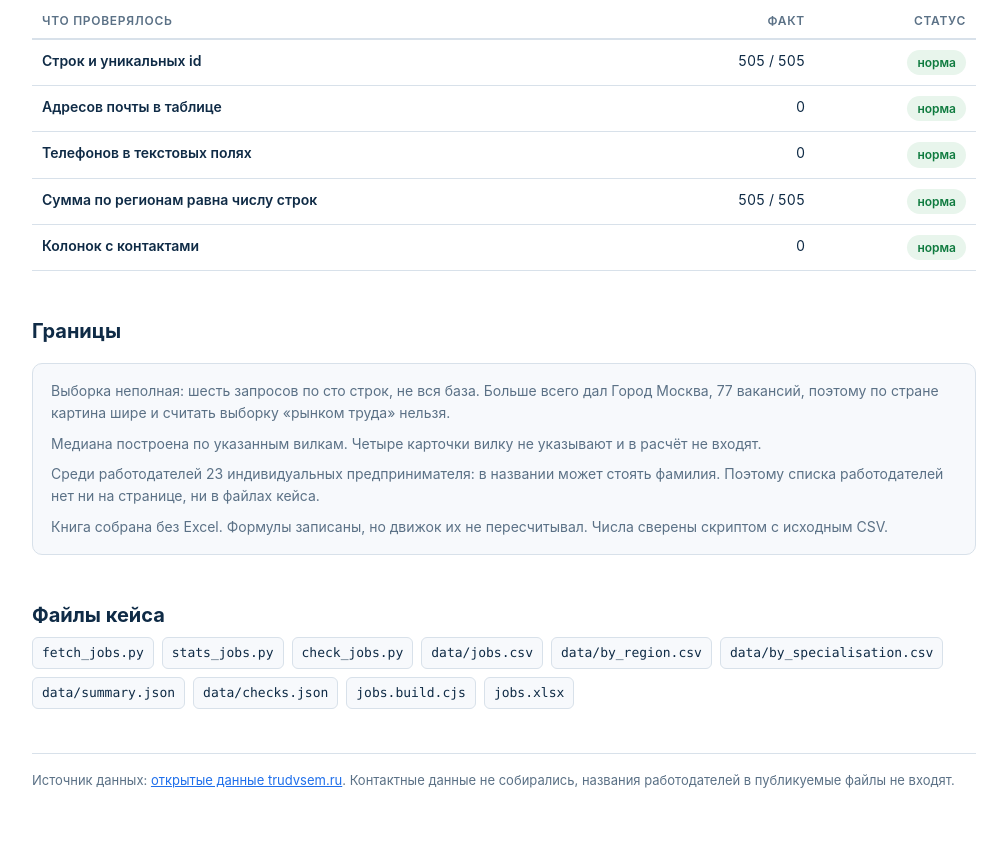
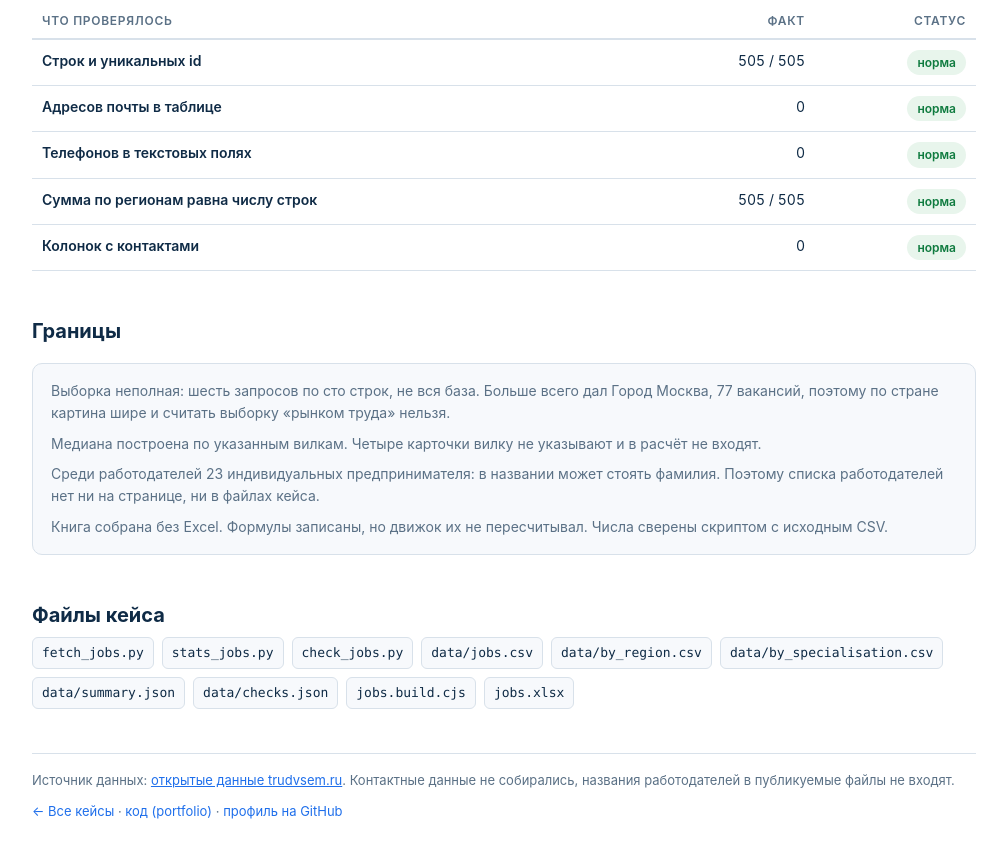
Before and after one commit to basovdanil/portfolio, a plain HTML site: page case-jobs/case-jobs.html in a window 1280 px wide. Shown: the part 2081-2938 px from the top of the page, without its empty margins (136-1143 px from the left). Drawn offline with Linux system fonts and the light colour scheme.

Commit message:
feat: link case pages back to the index and the source repositories

```diff
--- a/case-jobs/case-jobs.html
+++ b/case-jobs/case-jobs.html
@@ -39,6 +39,9 @@ ul.files li{background:var(--soft);border:1px solid var(--line);border-radius:6p
 code{font-family:ui-monospace,SFMono-Regular,Consolas,monospace;font-size:13px}
 a{color:var(--accent)}
 footer{margin-top:44px;padding-top:16px;border-top:1px solid var(--line);font-size:13px;color:var(--muted)}
+p.back{margin:10px 0 0;font-size:13px;color:var(--muted)}
+p.back a{color:var(--accent);text-decoration:none}
+p.back a:hover{text-decoration:underline}
 @media (max-width:760px){.kpis{grid-template-columns:1fr 1fr}h1{font-size:26px}}
 @media (max-width:640px){
 thead{display:none}
@@ -109,6 +112,9 @@ td:empty{display:none}
 
   <footer>Источник данных: <a href="https://trudvsem.ru/opendata">открытые данные trudvsem.ru</a>.
   Контактные данные не собирались, названия работодателей в публикуемые файлы не входят.</footer>
+
+  <p class="back"><a href="../index.html">← Все кейсы</a> · <a href="https://github.com/basovdanil/portfolio">код (portfolio)</a> ·
+  <a href="https://github.com/basovdanil">профиль на GitHub</a></p>
 </div>
 </body>
 </html>
```
Also changed, not shown: case-osv/case-osv.html (+6 -0 lines), case-tables/case-tables.html (+6 -0 lines).
